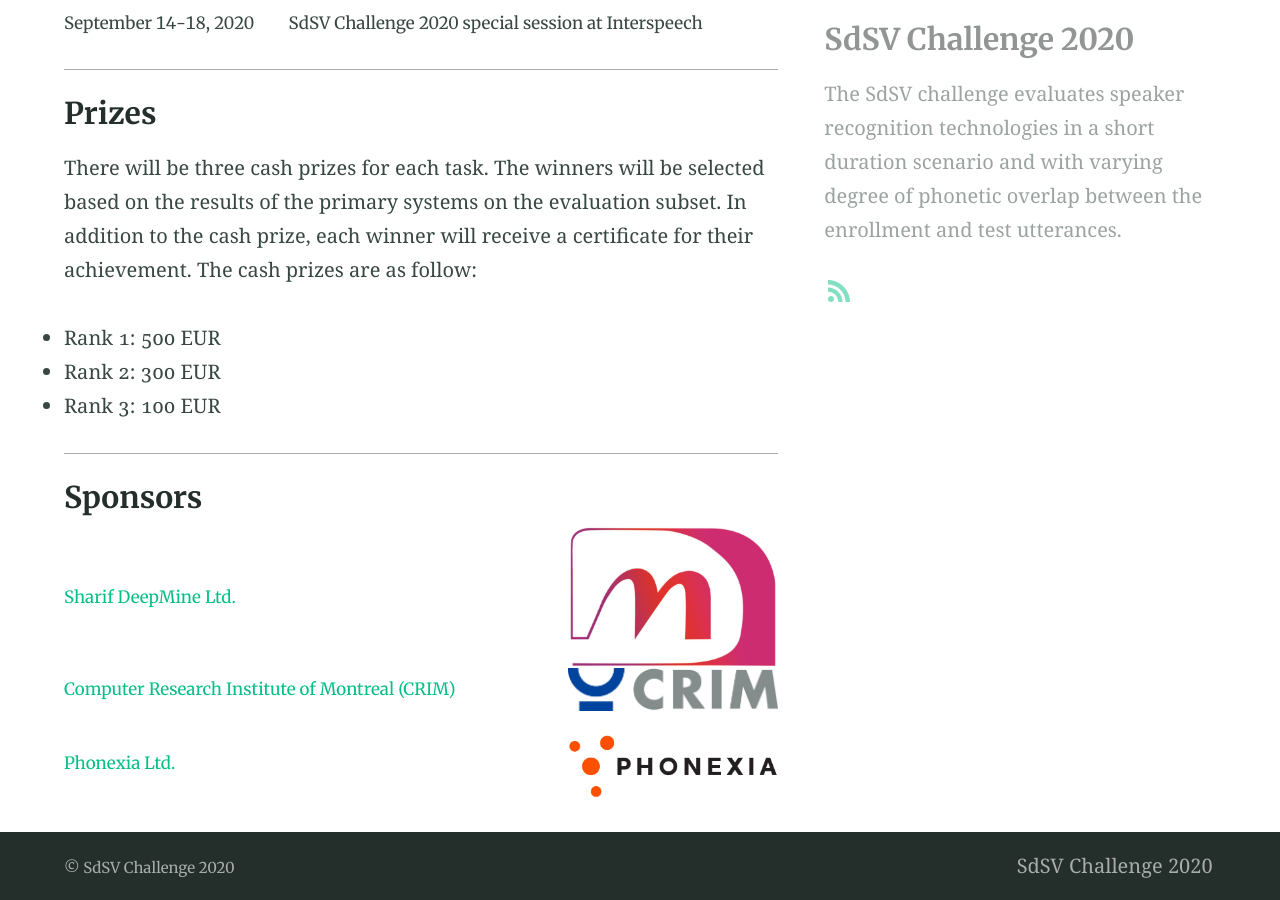
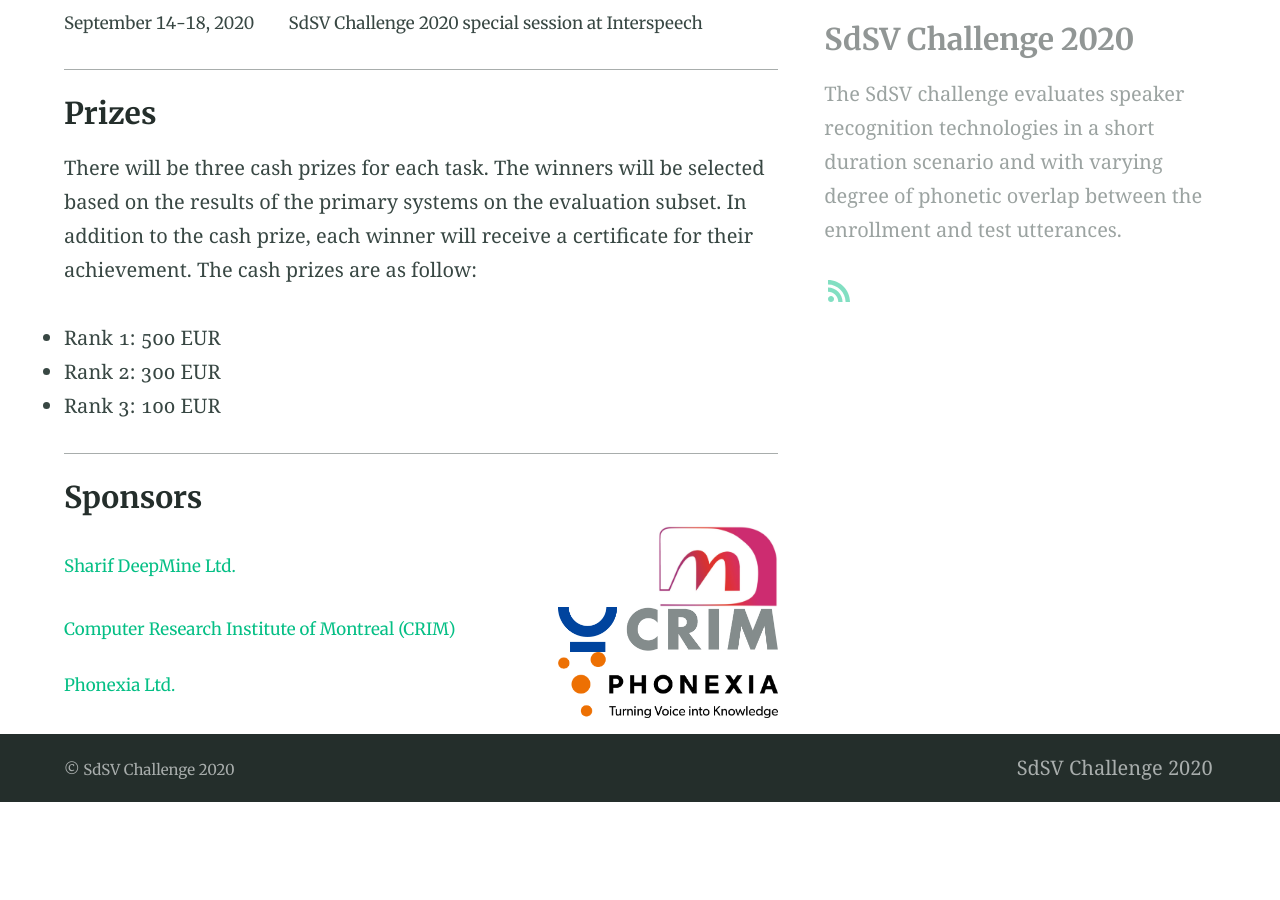
Before and after one commit to SdSVC/sdsvc.github.io, a Jekyll site: the page built from index.md, in a window 1280 px wide and 900 px high, scrolled down 1561 px. Built offline with Jekyll 4.4.1, drawn with Linux system fonts in a browser that asks for light colours; our own code applies the rules of GitHub Pages for plain Markdown files; after the commit the page ends 2363 px from its top, so only the background shows below that.

Commit message:
Update sponsors

```diff
--- a/index.md
+++ b/index.md
@@ -106,7 +106,7 @@
 	<a href="http://deepmine.ir/">Sharif DeepMine Ltd.</a>
     </td>
     <td>
-	<a href="http://deepmine.ir/"><img align="right" width="210" src="/images/deepmine.jpg"></a>
+	<a href="http://deepmine.ir/"><img align="right" width="120" src="/images/deepmine.jpg"></a>
     </td>
  </tr>
  <tr>
@@ -114,7 +114,7 @@
     <a href="https://www.crim.ca/en">Computer Research Institute of Montreal (CRIM)</a>
     </td>
     <td>
-    <a href="https://www.crim.ca/en"><img align="right" width="210" src="/images/logo_CRIM_300dpi.jpg"></a>
+    <a href="https://www.crim.ca/en"><img align="right" width="220" src="/images/logo_CRIM_300dpi.jpg"></a>
     </td>
  </tr>
  <tr>
@@ -122,7 +122,7 @@
     <a href="https://www.phonexia.com">Phonexia Ltd.</a>
     </td>
     <td>
-    <a href="https://www.phonexia.com"><img align="right" width="210" src="/images/phonexia.png"></a>
+    <a href="https://www.phonexia.com"><img align="right" width="220" src="/images/phonexia2.png"></a>
     </td>
  </tr>
 </table>
```
Also changed, not shown: images/phonexia2.png (added), 3 other files.
